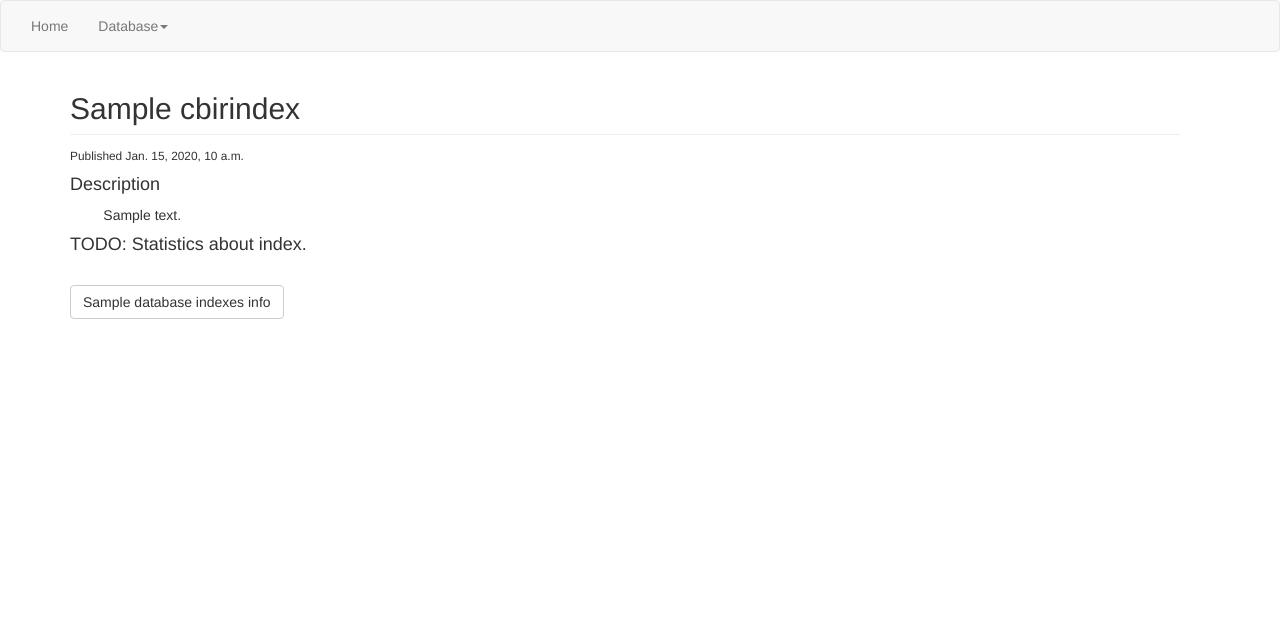
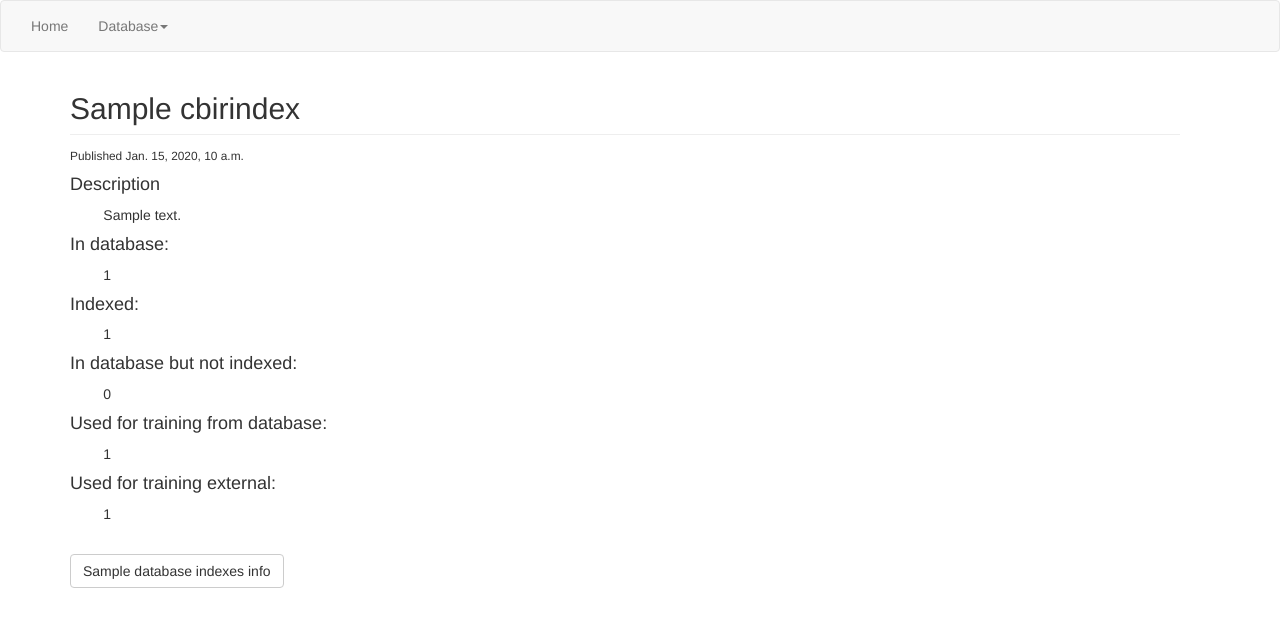
Before and after one commit to alexgavrrr/cbir-django, a Django app: page /photologue/database/index/sample/ in a window 1280 px wide. Shown: the top 627 px of the page. Run offline with Django 3.2, Linux system fonts and the light colour scheme; tables that the repository leaves empty hold one stand-in row (values such as "Sample post"); parts of the project's set-up code (start-up, migrations or seed data) failed here and were passed over; some libraries are stand-ins or nearby versions.

Commit message:
info for index: count_indexed, difference with database, count used for training

```diff
--- a/photologue/models.py
+++ b/photologue/models.py
@@ -316,8 +316,14 @@ class CBIRIndex(models.Model):
                                  null=True)
     count_photos_indexed = models.PositiveIntegerField('count_photos_indexed',
                                                        null=False,
-                                                       blank=True,
-                                                       default=0)
+                                                       blank=True, )
+    count_photos_for_training_from_database = models.PositiveIntegerField('count_photos_for_training_from_database',
+                                                                          null=False,
+                                                                          blank=True, )
+    count_photos_for_training_external = models.PositiveIntegerField('count_photos_for_training_external',
+                                                                     null=False,
+                                                                     blank=True, )
+
     built = models.BooleanField('built',
                                 null=False,
                                 blank=False,
--- a/photologue/templates/photologue/database_index_detail_ready.html
+++ b/photologue/templates/photologue/database_index_detail_ready.html
@@ -3,9 +3,20 @@
 
 {% block index_detail_content %}
 
-<h4>
-    TODO: Statistics about index.
-</h4>
+<h4>In database:</h4>
+<p style="text-indent: 3%">{{ database_index.database.count }}</p>
+
+<h4>Indexed:</h4>
+<p style="text-indent: 3%">{{ database_index.count_photos_indexed }}</p>
+
+<h4>In database but not indexed:</h4>
+<p style="text-indent: 3%">{{ difference }}</p>
+
+<h4>Used for training from database:</h4>
+<p style="text-indent: 3%">{{ database_index.count_photos_for_training_from_database }}</p>
+
+<h4>Used for training external:</h4>
+<p style="text-indent: 3%">{{ database_index.count_photos_for_training_external }}</p>
 
 
 {% endblock %}
--- a/photologue/templates/photologue/database_index_info.html
+++ b/photologue/templates/photologue/database_index_info.html
@@ -15,7 +15,6 @@
             <a href="{{ cbir_index.get_absolute_url }}">
                 {{ cbir_index }}
             </a>
-            - TODO how many indexed
         </li>
         {% endfor %}
     </ul>
--- a/photologue/views.py
+++ b/photologue/views.py
@@ -376,6 +376,7 @@ def database_index_detail_view(request, slug):
     database_index = get_object_or_404(models.CBIRIndex, slug=slug)
     context = {}
     context['database_index'] = database_index
+    context['difference'] = database_index.database.count - database_index.count_photos_indexed
     return render(request, 'photologue/database_index_detail_ready.html', context)
 
 
@@ -390,8 +391,13 @@ def database_index_create_view(request):
         form = forms.CbirIndexForm(request.POST)
         if form.is_valid():
             cbir_index = form.save(commit=False)
+            database = get_object_or_404(models.Database, id=cbir_index.database.id)
+            count_photos_indexed = database.count
+            cbir_index.count_photos_indexed = count_photos_indexed
+            cbir_index.count_photos_for_training_from_database = count_photos_indexed
+            cbir_index.count_photos_for_training_external = 0
             cbir_index.save()
-            database = get_object_or_404(models.Database, id=cbir_index.database.id)
+
             set_default = form.cleaned_data.get('set_default')
             database_has_default_cbir_index = bool(database.cbir_index_default)
             if set_default or not database_has_default_cbir_index:
```
Also changed, not shown: photologue/migrations/0001_initial.py.
